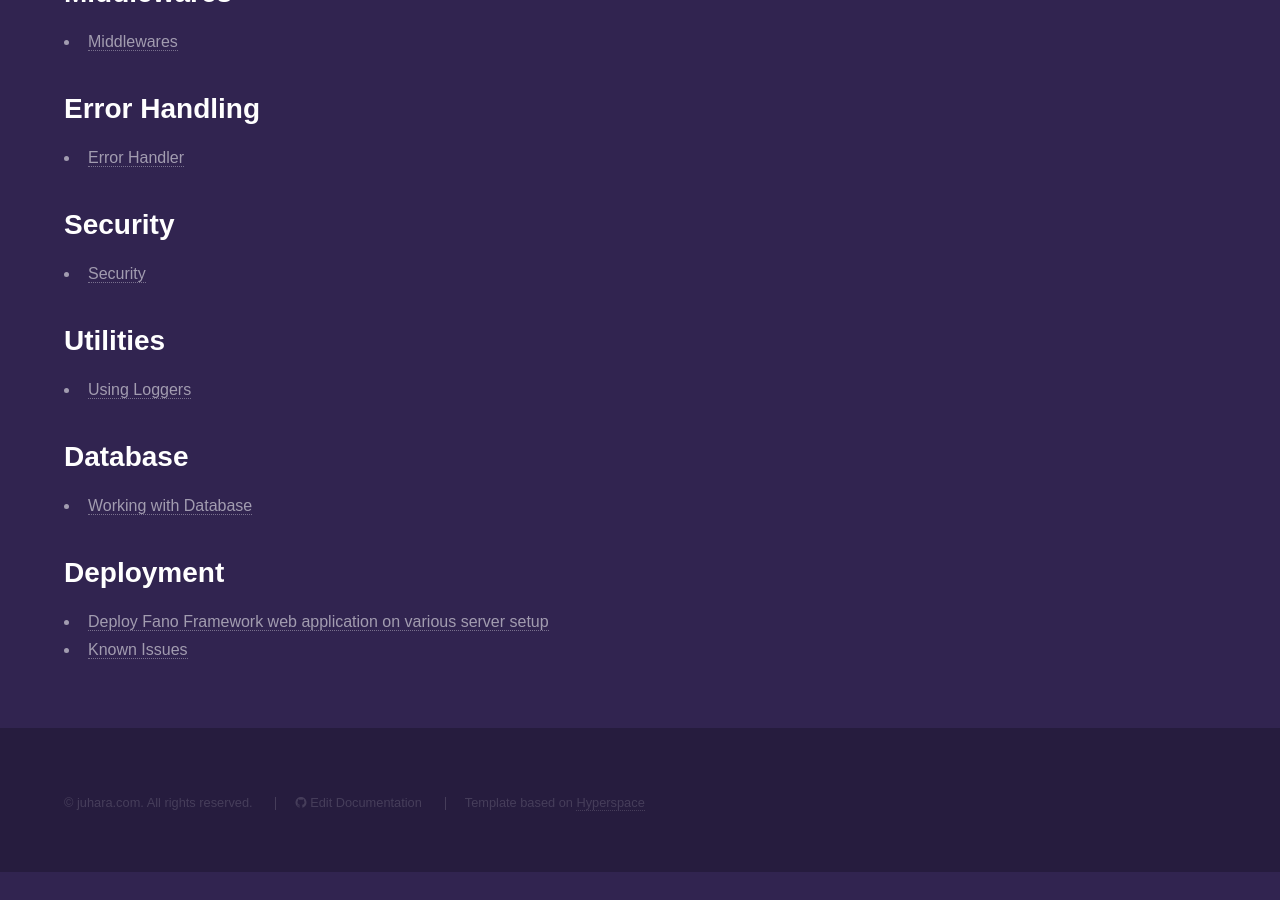
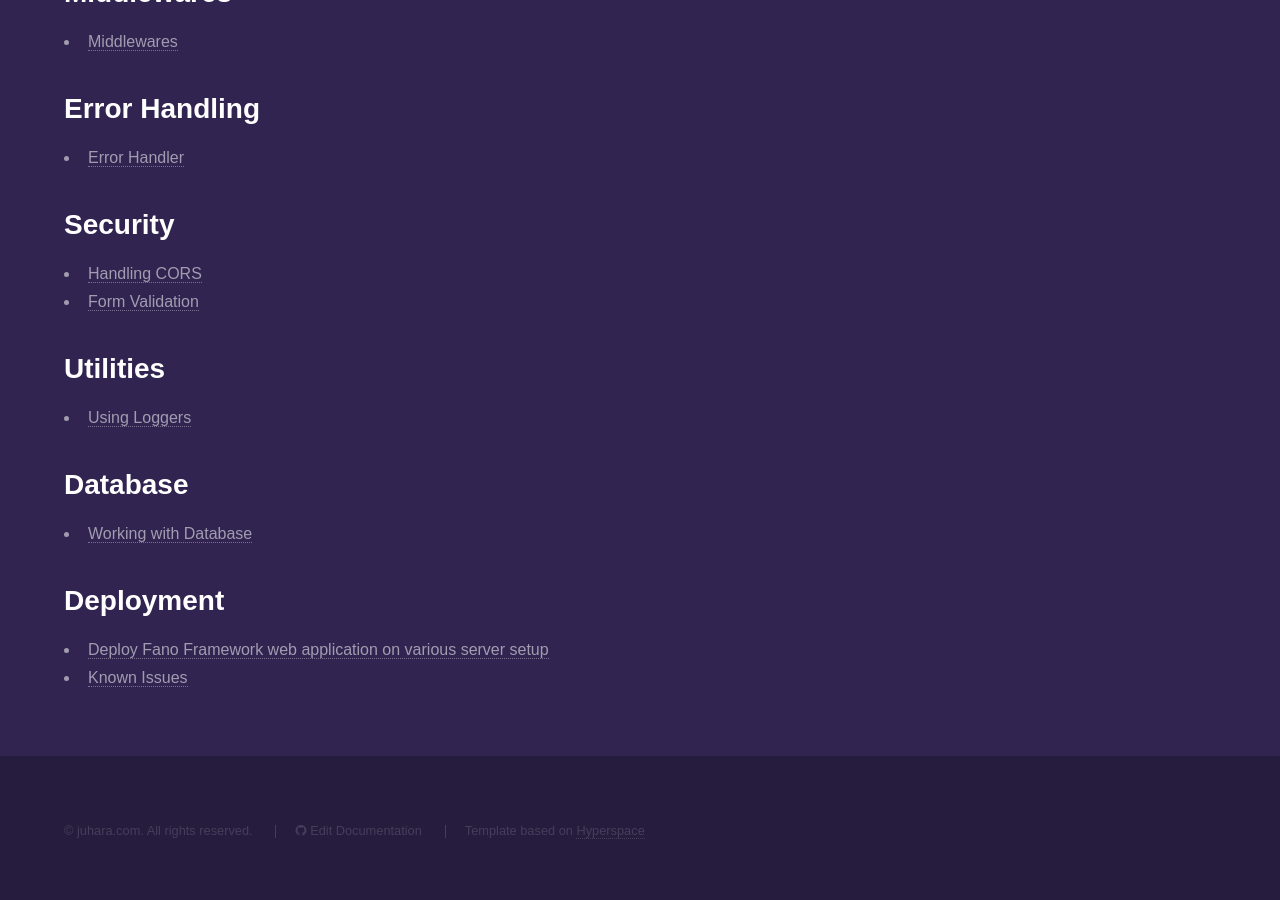
Before and after one commit to fanoframework/fanoframework.github.io, a Jekyll site: the page built from documentation/index.md, in a window 1280 px wide and 900 px high, scrolled down 1247 px. Built offline with Jekyll 4.4.1, drawn with Linux system fonts in a browser that asks for light colours; our own code applies the rules of GitHub Pages for plain Markdown files; before the commit the page ends 2119 px from its top, so only the background shows below that.

Commit message:
improve security section for easier access

```diff
--- a/documentation/index.md
+++ b/documentation/index.md
@@ -50,7 +50,8 @@ description: Documentation and developer's resources for Fano Framework, web app
 
 ## Security
 
-- [Security](/security)
+- [Handling CORS](/security/handling-cors)
+- [Form Validation](/security/form-validation)
 
 ## Utilities
 
```
